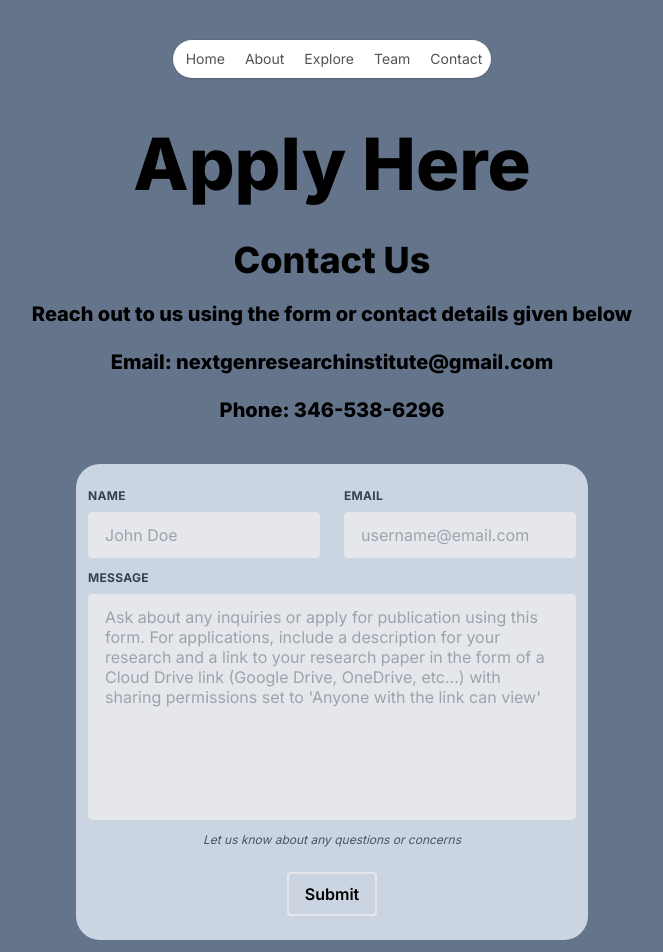
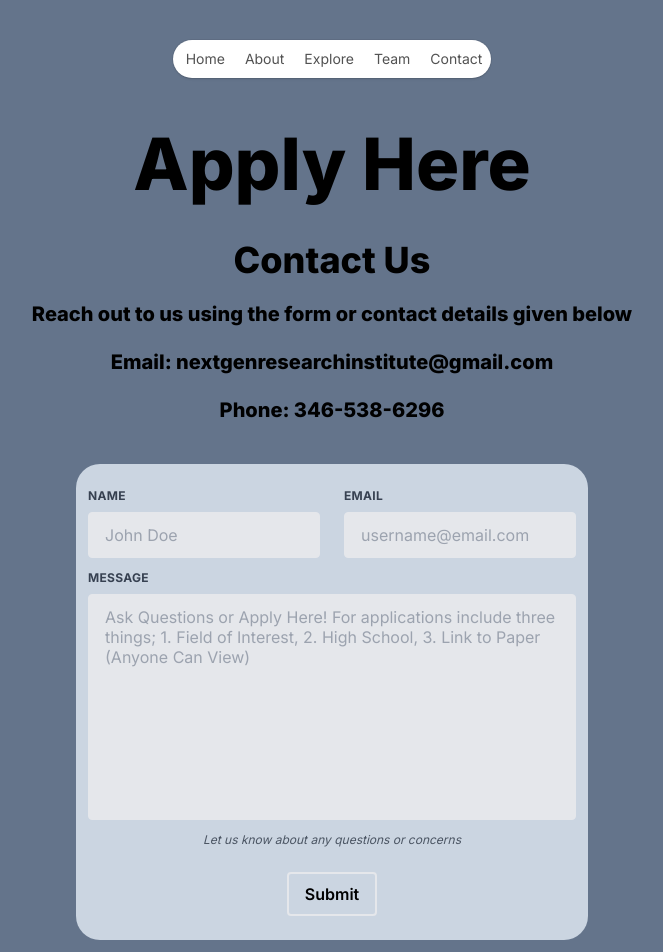
Before and after one commit to AshmeetC/nextgenri2, a Next.js app: page /GS in a window 1280 px wide. Shown: the top 952 px of the page, without its empty margins (308-971 px from the left). Built offline with nearby package versions, Linux system fonts and the light colour scheme.

Commit message:
small change to contact form

```diff
--- a/src/app/GS/page.tsx
+++ b/src/app/GS/page.tsx
@@ -41,21 +41,8 @@ export default function GS() {
   }
 
   return (
-    // <div id="contact" className="h-screen w-screen bg-orange-300">
-    //   <form onSubmit={handleSubmit} method="post">
-    //     <div className="text-3xl text-center">Contact Us</div>
-    //     <label htmlFor="name">Name:</label>
-    //     <input type="text" id="name" name="name" required value={username} onChange={(e) => setName(e.target.value)}/>
-    //     <label htmlFor="email">Email:</label>
-    //     <input type="email" id="email" name="email" required value={email} onChange={(e) => setEmail(e.target.value)}/>
-    //     <label htmlFor="message">Message:</label>
-    //     <textarea id="message" name="message" required value={message} onChange={(e) => setMessage(e.target.value)}></textarea>
-    //     <button type="submit">Submit</button>
-    //   </form>
-    // </div>
-
     <div className="min-h-screen w-screen flex flex-col justify-center items-center pt-32 pb-16 bg-slate-500" id="contact">
-      <Navbar/>
+      <Navbar />
       <div className='items-center justify-center text-center px-8'>
         <div className='flex flex-col justify-center items-center lg:w-auto'>
           <motion.div initial={{ width: 0 }}
@@ -70,14 +57,14 @@ export default function GS() {
         </div>
 
         <div className='flex flex-col justify-center items-center lg:w-auto'>
-          <motion.div initial={{ y:60, opacity: 0}}
-            whileInView={{ y:0, opacity: 1}}
+          <motion.div initial={{ y: 60, opacity: 0 }}
+            whileInView={{ y: 0, opacity: 1 }}
             transition={{ ease: "easeInOut", duration: 0.5 }} className="overflow-hidden text-center font-extrabold  leading-normal tracking-normal lg:whitespace-nowrap lg:text-left lg:text-[3.6875rem] ">
             <div>
-                <h4 className="text-4xl pb-5 text-center">Contact Us</h4>
-                <p className="text-xl pb-5 text-center">Reach out to us using the form or contact details given below</p>
-                <p className="text-xl pb-5 text-center">Email: nextgenresearchinstitute@gmail.com</p>
-                <p className="text-xl pb-10 text-center">Phone: 346-538-6296</p>
+              <h4 className="text-4xl pb-5 text-center">Contact Us</h4>
+              <p className="text-xl pb-5 text-center">Reach out to us using the form or contact details given below</p>
+              <p className="text-xl pb-5 text-center">Email: nextgenresearchinstitute@gmail.com</p>
+              <p className="text-xl pb-10 text-center">Phone: 346-538-6296</p>
 
             </div>
           </motion.div>
@@ -105,7 +92,7 @@ export default function GS() {
               <label className="block uppercase tracking-wide text-gray-700 text-xs font-bold mb-2" htmlFor="grid-password">
                 Message
               </label>
-              <textarea rows={10} className="scrollbar-thumb-rounded-full scrollbar-track-rounded-full scrollbar-thin scrollbar-thumb-slate-700 scrollbar-track-slate-300 overflow-y-scroll resize-none appearance-none block w-full bg-gray-200 text-gray-700 border border-gray-200 rounded py-3 px-4 mb-3 leading-tight focus:outline-none focus:bg-white focus:border-gray-500" id="grid-message" placeholder="Ask about any inquiries or apply for publication using this form. For applications, include a description for your research and a link to your research paper in the form of a Cloud Drive link (Google Drive, OneDrive, etc...) with sharing permissions set to 'Anyone with the link can view'" value={message} onChange={(e) => setMessage(e.target.value)}></textarea>
+              <textarea rows={10} className="scrollbar-thumb-rounded-full scrollbar-track-rounded-full scrollbar-thin scrollbar-thumb-slate-700 scrollbar-track-slate-300 overflow-y-scroll resize-none appearance-none block w-full bg-gray-200 text-gray-700 border border-gray-200 rounded py-3 px-4 mb-3 leading-tight focus:outline-none focus:bg-white focus:border-gray-500" id="grid-message" placeholder="Ask Questions or Apply Here! For applications include three things; 1. Field of Interest, 2. High School, 3. Link to Paper (Anyone Can View)" value={message} onChange={(e) => setMessage(e.target.value)}></textarea>
               <p className="text-gray-600 text-xs italic text-center">Let us know about any questions or concerns</p>
             </div>
           </div>
```
